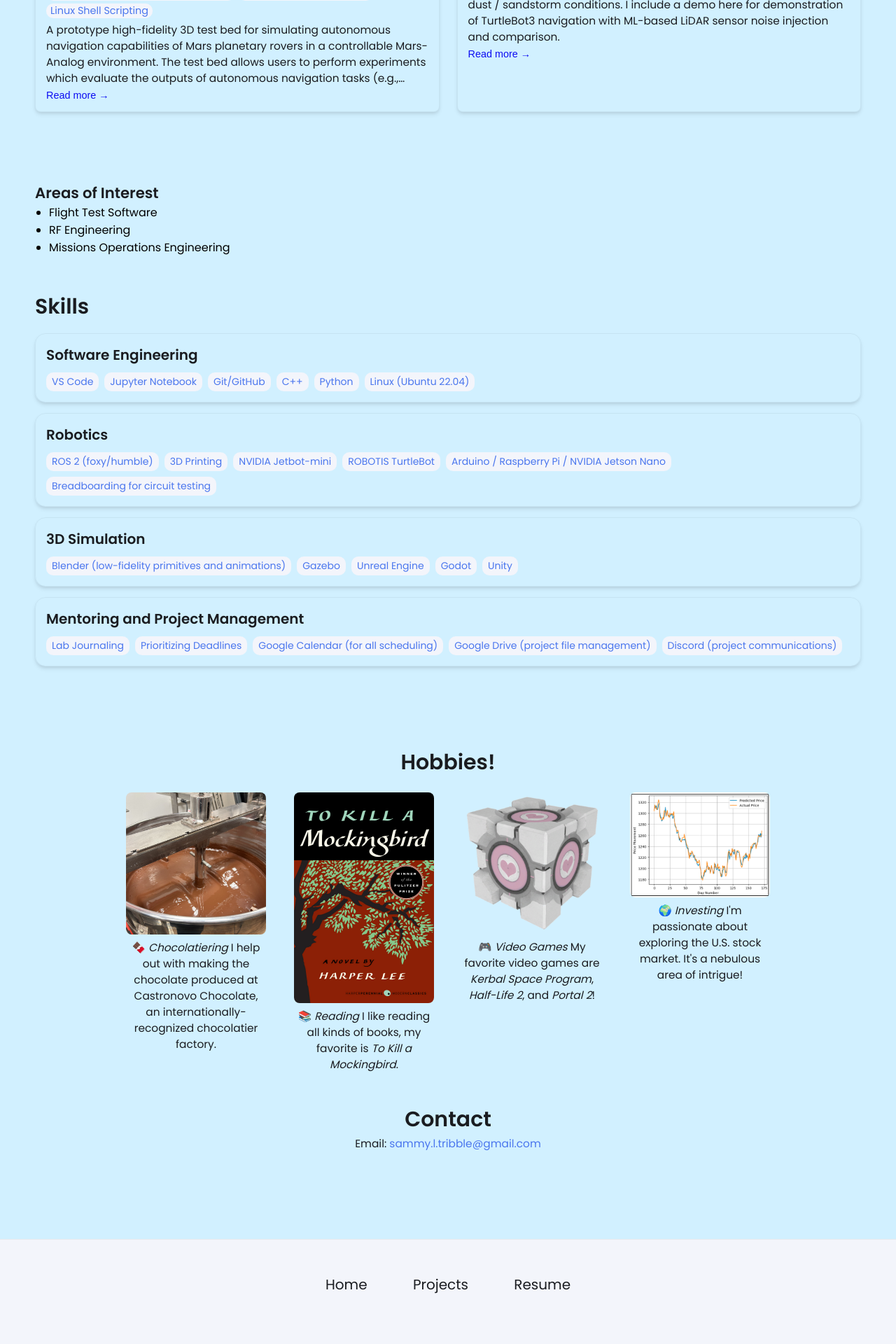
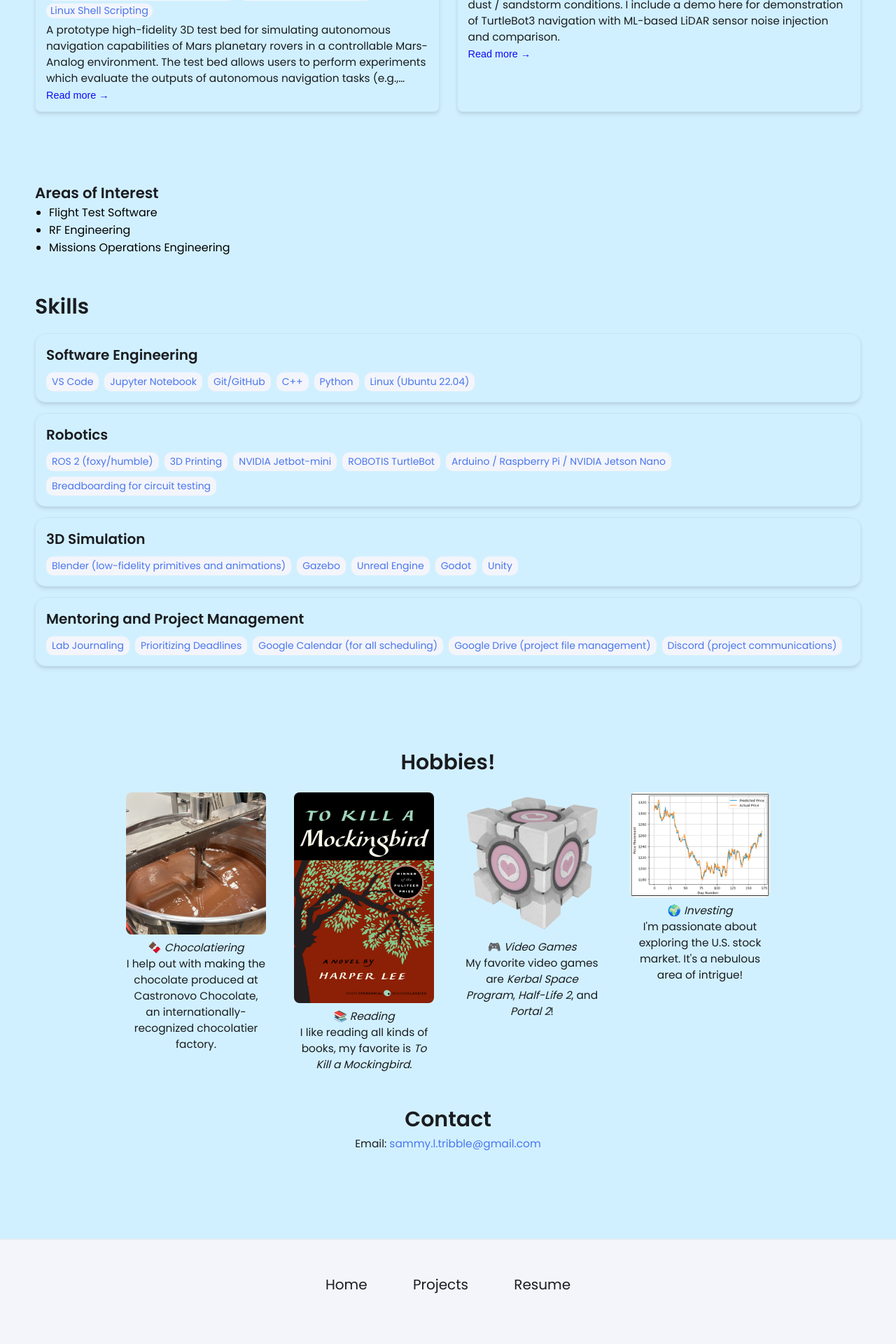
Before and after one commit to sammyt07/sammyt07.github.io, a Jekyll site: the page built from index.html, in a window 1280 px wide. Shown: the part 1985-3905 px from the top of the page at 70% size. Built offline with Jekyll 4.4.1, drawn with Linux system fonts in a browser that asks for light colours.

Commit message:
hello world

```diff
--- a/_includes/hobbies.html
+++ b/_includes/hobbies.html
@@ -3,19 +3,23 @@
     <div class="hobbies-container">
         <div class="hobby-item">
             <img src="/assets/images/choc.jpg" alt="Chocolatiering" class="small-image" />
-            <p>🍫 <i>Chocolatiering</i> I help out with making the chocolate produced at Castronovo Chocolate, an internationally-recognized chocolatier factory.</p>
+            <p>🍫 <i>Chocolatiering</i></p>
+            <p>I help out with making the chocolate produced at Castronovo Chocolate, an internationally-recognized chocolatier factory.</p>
         </div>
         <div class="hobby-item">
             <img src="/assets/images/tkam.jpg" alt="Reading" class="hobby-image" />
-            <p>📚 <i>Reading</i> I like reading all kinds of books, my favorite is <i>To Kill a Mockingbird</i>.</p>
+            <p>📚 <i>Reading</i></p>
+            <p> I like reading all kinds of books, my favorite is <i>To Kill a Mockingbird</i>.</p>
         </div>
         <div class="hobby-item">
             <img src="/assets/images/companion_cube.png" alt="Video Games" />
-            <p>🎮 <i>Video Games</i> My favorite video games are <i>Kerbal Space Program</i>, <i>Half-Life 2</i>, and <i>Portal 2</i>!</p>
+            <p>🎮 <i>Video Games</i></p>
+            <p>My favorite video games are <i>Kerbal Space Program</i>, <i>Half-Life 2</i>, and <i>Portal 2</i>!</p>
         </div>
         <div class="hobby-item">
             <img src="/assets/images/stocks.png" alt="U.S. Stock Market" class="hobby-image" />
-            <p>🌍 <i>Investing</i> I'm passionate about exploring the U.S. stock market. It's a nebulous area of intrigue!</p>
+            <p>🌍 <i>Investing</i></p>
+            <p>I'm passionate about exploring the U.S. stock market. It's a nebulous area of intrigue!</p>
         </div>
     </div>
 </section>
```
